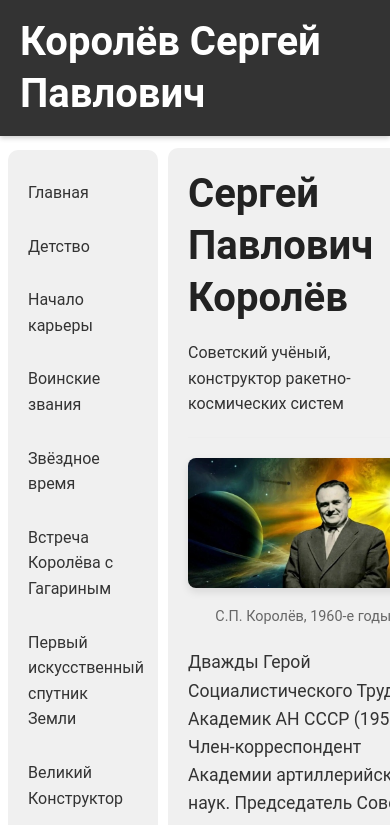
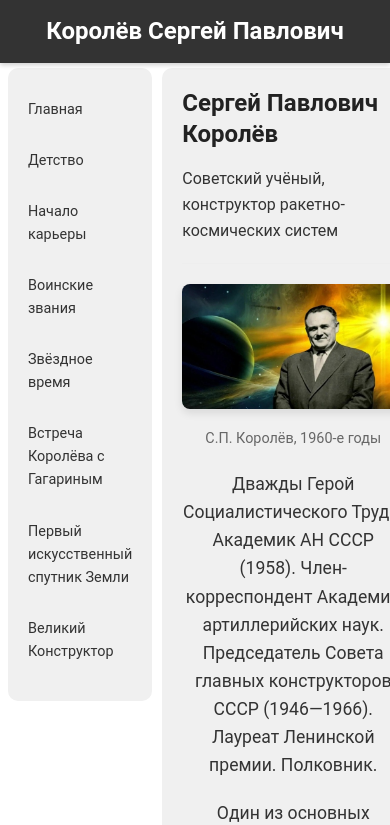
Before and after one commit to gazdamir1/korolev, a React (Vite) app: page / in a window 390 px wide. Shown: the top 825 px of the page. Built offline with nearby package versions, Linux system fonts and the light colour scheme.

Commit message:
adaptive 2.0

```diff
--- a/src/App.module.scss
+++ b/src/App.module.scss
@@ -12,7 +12,6 @@
   justify-content: center;
   gap: 10px;
   @media (max-width: 768px) {
-    margin-top: 0;
     padding: 0;
     justify-content: start;
   }
@@ -24,7 +23,6 @@
   background-color: #f0f0f0;
   border-radius: 10px;
   @media (max-width: 768px) {
-    margin-top: 140px;
     width: 100%;
   }
 }
--- a/src/components/Sidebar/Sidebar.module.scss
+++ b/src/components/Sidebar/Sidebar.module.scss
@@ -8,8 +8,8 @@
   top: 80px; // Отступ сверху (высота шапки + отступ)
   align-self: flex-start;
   @media (max-width: 768px) {
-    top: 150px;
     width: 150px;
+    top: 68px;
   }
 }
 
--- a/src/index.css
+++ b/src/index.scss
@@ -7,12 +7,17 @@
 }
 
 body {
-  font-family: 'Roboto', 'Arial', sans-serif;
+  font-family: "Roboto", "Arial", sans-serif;
   line-height: 1.6;
   color: var(--text-color);
 }
 
-h1, h2, h3, h4, h5, h6 {
+h1,
+h2,
+h3,
+h4,
+h5,
+h6 {
   color: var(--heading-color);
   margin-top: 0;
   line-height: 1.3;
@@ -21,6 +26,9 @@ h1, h2, h3, h4, h5, h6 {
 h1 {
   font-size: 2.5rem;
   margin-bottom: 1rem;
+  @media (max-width: 768px) {
+    font-size: 1.5rem;
+  }
 }
 
 h2 {
@@ -28,11 +36,17 @@ h2 {
   margin-bottom: 0.8rem;
   padding-bottom: 0.5rem;
   border-bottom: 1px solid #eee;
+  @media (max-width: 768px) {
+    font-size: 1.5rem;
+  }
 }
 
 p {
   margin-bottom: 1.2rem;
   font-size: 1.1rem;
+  @media (max-width: 768px) {
+    text-align: center;
+  }
 }
 
 a {
@@ -45,13 +59,17 @@ a:hover {
   color: #0d5bba;
 }
 
-ul, ol {
+ul,
+ol {
   padding-left: 1.5rem;
   margin-bottom: 1.5rem;
 }
 
 li {
   margin-bottom: 0.5rem;
+  @media (max-width: 768px) {
+    font-size: 0.9rem;
+  }
 }
 
 /* Классы для повторного использования */
--- a/src/main.tsx
+++ b/src/main.tsx
@@ -2,7 +2,7 @@ import React from "react"
 import ReactDOM from "react-dom/client"
 import { RouterProvider } from "react-router-dom"
 import { router } from "./routes"
-import "./index.css"
+import "./index.scss"
 
 ReactDOM.createRoot(document.getElementById("root")!).render(
   <React.StrictMode>
```
